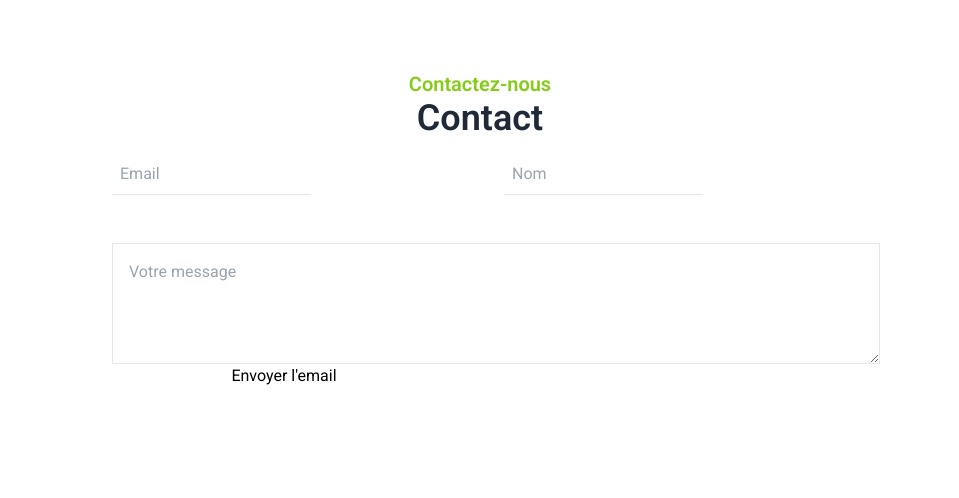
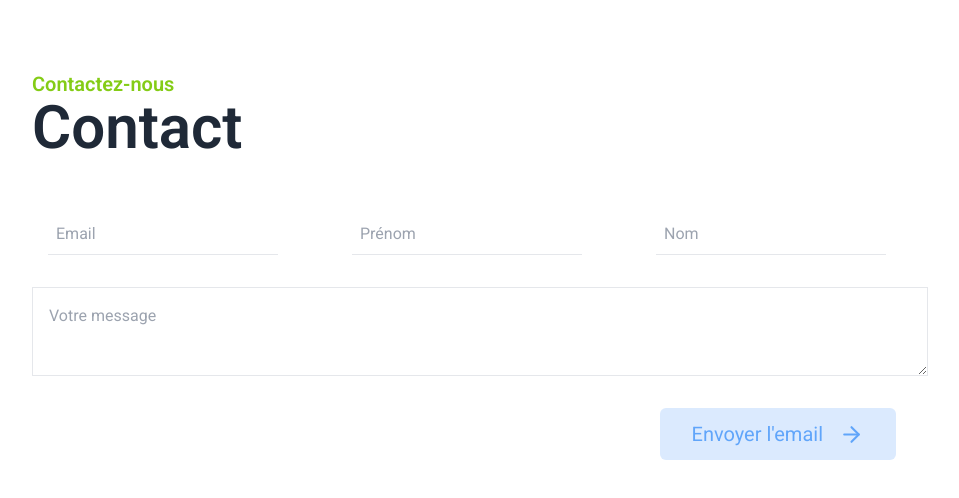
Before and after one commit to Gaia-Medication/Gaia-Website, a React (Vite) app: page / in a window 1280 px wide. Shown: the part 2070-2568 px from the top of the page, without its empty margins (160-1119 px from the left). Before the commit the page ends 2540 px from the top, so only its background shows below. Built offline with nearby package versions, Linux system fonts and the light colour scheme; no server answers.

Commit message:
add: contact (mailing)

```diff
--- a/src/componant/Contact.tsx
+++ b/src/componant/Contact.tsx
@@ -1,5 +1,6 @@
 import axios, { AxiosError } from "axios";
 import { useState } from "react";
+import { ArrowRight } from "react-feather";
 
 const Contact = () => {
     const apiKey = import.meta.env.VITE_BREVO_API_KEY;
@@ -7,6 +8,7 @@ const Contact = () => {
     const [formData, setFormData] = useState({
         senderEmail: "",
         senderName: "",
+        senderFirstName: "",
         recipientEmail: "contact@gaia-medication.com",
         recipientName: "gaia-medication",
         subject: "",
@@ -35,7 +37,7 @@ const Contact = () => {
                 {
                     sender: {
                         email: formData.senderEmail,
-                        name: formData.senderName,
+                        name: formData.senderFirstName + formData.senderName,
                     },
                     to: [
                         {
@@ -43,7 +45,7 @@ const Contact = () => {
                             name: formData.recipientName,
                         },
                     ],
-                    subject: `Contact du site web Gaia-Medication de: ${formData.senderName}`,
+                    subject: `Contact du site web Gaia-Medication de: ${formData.senderName} ${formData.senderFirstName}`,
                     htmlContent: formData.htmlContent,
                 },
                 {
@@ -74,11 +76,14 @@ const Contact = () => {
     };
 
     return (
-        <div className="flex flex-col justify-center items-center h-[400px]">
+        <div id="contact" className="flex flex-col justify-center items-center h-[500px]">
+            <div className="flex flex-col w-[70%]">
                 <p className="text-base sm:text-xl text-lime-500 font-semibold">Contactez-nous</p>
-            <h2 className="text-xl sm:text-4xl text-gray-800 font-semibold">Contact</h2>
-            <div className="h-full w-[60%]">
-                <form className="grid grid-cols-2 gap-4">
+                <h2 className="text-4xl sm:text-6xl text-gray-800 font-semibold">Contact</h2>
+            </div>
+            <div className="h-full w-[90%] md:w-[70%] mt-10">
+                <form>
+                    <div className="grid grid-cols-3 gap-4 h-[80%]">
                         <div>
                             <input
                                 placeholder="Email"
@@ -86,7 +91,17 @@ const Contact = () => {
                                 name="senderEmail"
                                 value={formData.senderEmail}
                                 onChange={handleChange}
-                            className="border-b m-4 p-2"
+                                className="border-b m-4 p-2 w-[80%]"
+                            />
+                        </div>
+                        <div>
+                            <input
+                                placeholder="Prénom"
+                                type="text"
+                                name="senderFirstName"
+                                value={formData.senderFirstName}
+                                onChange={handleChange}
+                                className="border-b m-4 p-2 w-[80%]"
                             />
                         </div>
                         <div>
@@ -96,21 +111,31 @@ const Contact = () => {
                                 name="senderName"
                                 value={formData.senderName}
                                 onChange={handleChange}
-                            className="border-b m-4 p-2"
+                                className="border-b m-4 p-2 w-[80%]"
                             />
                         </div>
-                    <div className=" col-span-full ">
+                        <div className=" col-span-full">
                             <textarea
                                 placeholder="Votre message"
                                 name="htmlContent"
                                 value={formData.htmlContent}
                                 onChange={handleContent}
-                            className="border m-4 w-full h-full p-4"
+                                className="border w-full h-full p-4"
                             />
                         </div>
-                    <button type="button" onClick={sendEmail}>
+                    </div>
+                    <div className="flex justify-end items-center p-8 w-full">
+                        <button className="flex gap-2 lg:gap-4 px-8 py-3 bg-blue-100 text-blue-400 font-base lg:text-xl rounded-md hover:bg-blue-400 hover:text-white duration-500 items-center justify-center"
+                            type="button" onClick={sendEmail}>
                             Envoyer l'email
+                            <div className="lg:flex hidden">
+                                <ArrowRight height={25} width={25} />
+                            </div>
+                            <div className="md:flex lg:hidden">
+                                <ArrowRight height={20} width={20} />
+                            </div>
                         </button>
+                    </div>
                 </form>
             </div>
         </div>
--- a/src/componant/Team.tsx
+++ b/src/componant/Team.tsx
@@ -7,7 +7,7 @@ import { faGithub, faLinkedin } from "@fortawesome/free-brands-svg-icons";
 
 const Team = () => {
     return (
-        <div id="team" className="flex justify-center h-[70vh]">
+        <div id="team" className="flex justify-center h-[130vh] md:h-[70vh]">
             <div className="w-[80%] xl:w-[60%]">
                 <div className="flex flex-col justify-center items-start p-4 mb-10 gap-4">
                     <h2 className="text-base sm:text-xl text-lime-500 font-semibold">Notre équipe</h2>
```
Lines whose indentation alone changed are shown as unchanged.
